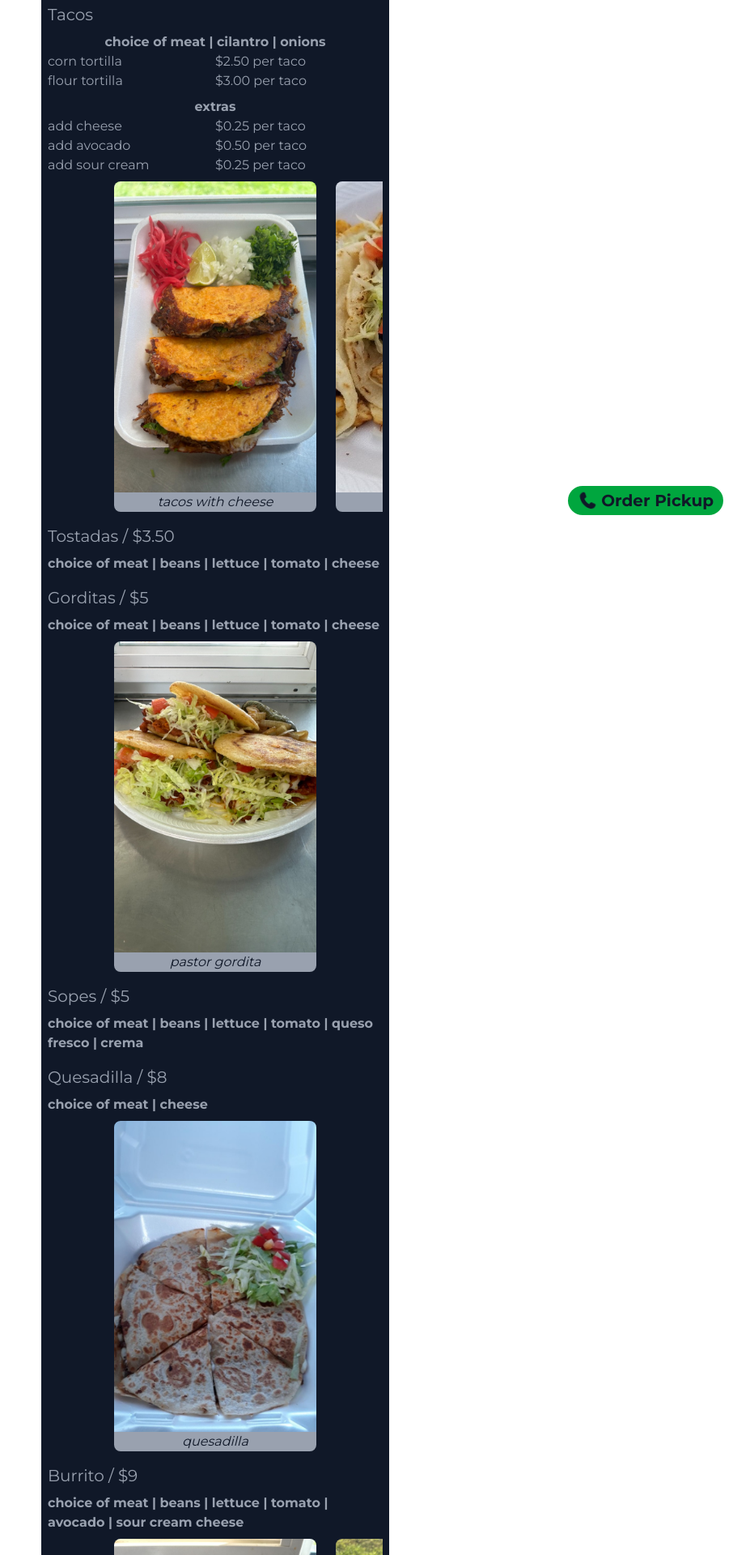
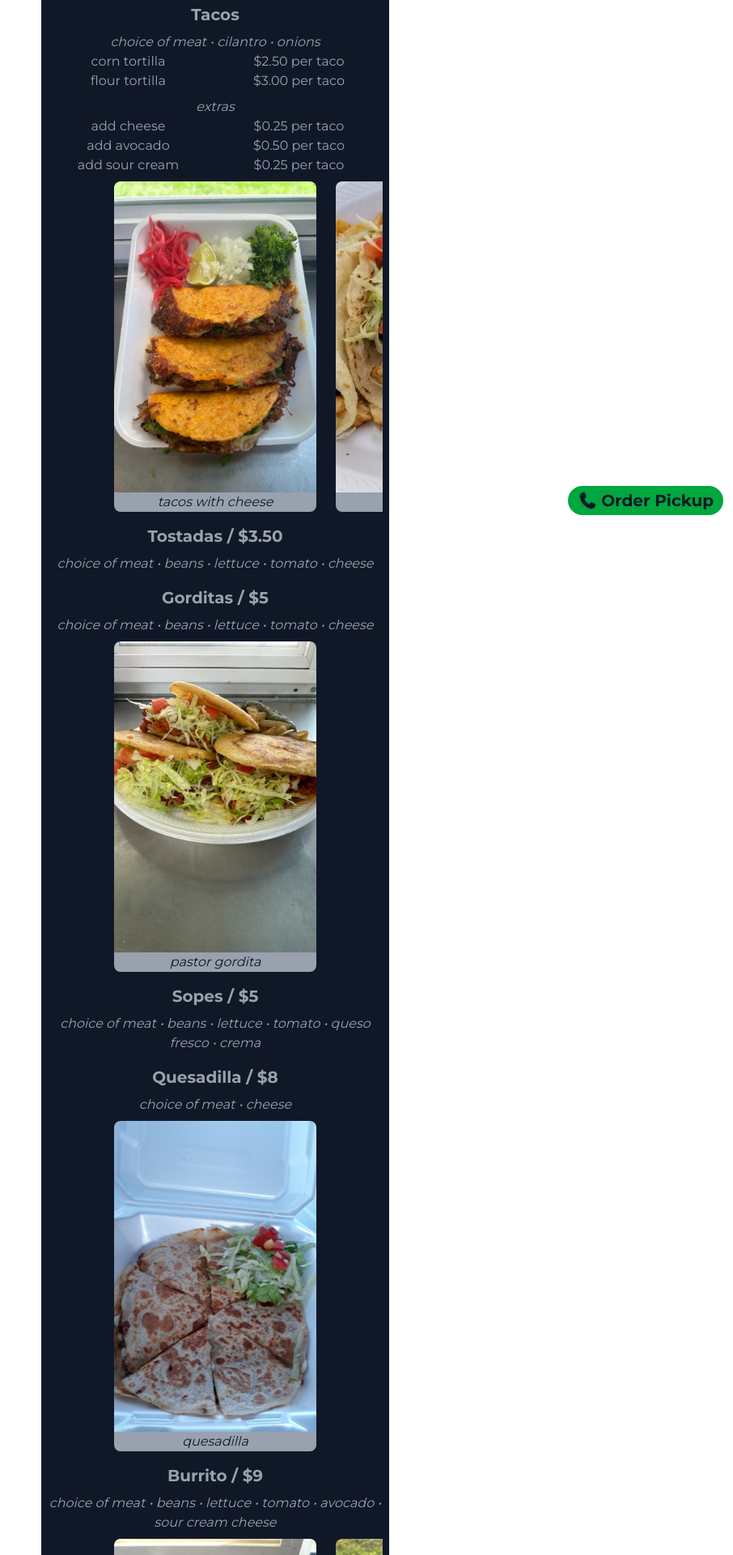
Before and after one commit to rhodesnoahd/sippys-tacos, a Next.js app: page / in a window 1280 px wide. Shown: the part 140-2060 px from the top of the page at 81% size, without its empty margins (374-1280 px from the left). Built offline with nearby package versions, Linux system fonts and the light colour scheme; a web font is replaced by a local one.

Commit message:
centered menu

```diff
--- a/app/page.tsx
+++ b/app/page.tsx
@@ -64,45 +64,49 @@ export default function Home() {
           <h2 className="text-3xl font-bold">Menu</h2>
           <ul className="flex flex-col gap-4">
             <div className="flex flex-col gap-2">
-              <li className="z-10 sticky top-0 w-full text-xl bg-gray-900">
+              <li className="z-10 sticky top-0 w-full text-center text-xl font-bold bg-gray-900">
                 Tacos
               </li>
               <table>
                 <tbody>
                   <tr>
-                    <th colSpan={2}>choice of meat | cilantro | onions</th>
+                    <th colSpan={2} className="font-normal italic">
+                      choice of meat &bull; cilantro &bull; onions
+                    </th>
                   </tr>
                   <tr>
-                    <td className="pr-2 w-1/2">corn tortilla</td>
-                    <td className="w-1/2">$2.50 per taco</td>
+                    <td className="pr-2 w-1/2 text-center">corn tortilla</td>
+                    <td className="w-1/2 text-center">$2.50 per taco</td>
                   </tr>
                   <tr>
-                    <td className="pr-2 w-1/2">flour tortilla</td>
-                    <td className="w-1/2">$3.00 per taco</td>
+                    <td className="pr-2 w-1/2 text-center">flour tortilla</td>
+                    <td className="w-1/2 text-center">$3.00 per taco</td>
                   </tr>
                 </tbody>
               </table>
               <table>
                 <tbody>
                   <tr>
-                    <th colSpan={2}>extras</th>
+                    <th colSpan={2} className="font-normal italic">
+                      extras
+                    </th>
                   </tr>
                   <tr>
-                    <td className="pr-2 w-1/2">add cheese</td>
-                    <td className="w-1/2">$0.25 per taco</td>
+                    <td className="pr-2 w-1/2 text-center">add cheese</td>
+                    <td className="w-1/2 text-center">$0.25 per taco</td>
                   </tr>
                   <tr>
-                    <td className="pr-2 w-1/2">add avocado</td>
-                    <td className="w-1/2">$0.50 per taco</td>
+                    <td className="pr-2 w-1/2 text-center">add avocado</td>
+                    <td className="w-1/2 text-center">$0.50 per taco</td>
                   </tr>
                   <tr>
-                    <td className="pr-2 w-1/2">add sour cream</td>
-                    <td className="w-1/2">$0.25 per taco</td>
+                    <td className="pr-2 w-1/2 text-center">add sour cream</td>
+                    <td className="w-1/2 text-center">$0.25 per taco</td>
                   </tr>
                 </tbody>
               </table>
               <div className="snap-x snap-mandatory flex flex-row gap-6 overflow-x-auto whitespace-nowrap">
-                <div className="ml-[180px] snap-center w-[250px]">
+                <div className="ml-[82px] snap-center w-[250px]">
                   <div className="relative h-96 rounded-t-lg overflow-hidden">
                     <Image
                       src="/img/download (2).jpg"
@@ -128,7 +132,7 @@ export default function Home() {
                     chicken tacos
                   </p>
                 </div>
-                <div className="mr-[180px] snap-center w-[250px]">
+                <div className="mr-[82px] snap-center w-[250px]">
                   <div className="relative h-96 rounded-t-lg overflow-hidden">
                     <Image
                       src="/img/download (7).jpg"
@@ -145,20 +149,22 @@ export default function Home() {
             </div>
 
             <div className="flex flex-col gap-2">
-              <li className="z-10 sticky top-0 w-full text-xl bg-gray-900">
+              <li className="z-10 sticky top-0 w-full text-center text-xl font-bold bg-gray-900">
                 Tostadas / $3.50
               </li>
-              <p className="font-bold">
-                choice of meat | beans | lettuce | tomato | cheese
+              <p className="text-center font-normal italic">
+                choice of meat &bull; beans &bull; lettuce &bull; tomato &bull;
+                cheese
               </p>
             </div>
 
             <div className="flex flex-col gap-2">
-              <li className="z-10 sticky top-0 w-full text-xl bg-gray-900">
+              <li className="z-10 sticky top-0 w-full text-center font-bold text-xl bg-gray-900">
                 Gorditas / $5
               </li>
-              <p className="font-bold">
-                choice of meat | beans | lettuce | tomato | cheese
+              <p className="text-center font-normal italic">
+                choice of meat &bull; beans &bull; lettuce &bull; tomato &bull;
+                cheese
               </p>
               <div className="m-auto gap-6 overflow-x-auto whitespace-nowrap">
                 <div className="w-[250px]">
@@ -178,19 +184,22 @@ export default function Home() {
             </div>
 
             <div className="flex flex-col gap-2">
-              <li className="z-10 sticky top-0 w-full text-xl bg-gray-900">
+              <li className="z-10 sticky top-0 w-full text-center font-bold text-xl bg-gray-900">
                 Sopes / $5
               </li>
-              <p className="font-bold">
-                choice of meat | beans | lettuce | tomato | queso fresco | crema
+              <p className="text-center font-normal italic">
+                choice of meat &bull; beans &bull; lettuce &bull; tomato &bull;
+                queso fresco &bull; crema
               </p>
             </div>
 
             <div className="flex flex-col gap-2">
-              <li className="z-10 sticky top-0 w-full text-xl bg-gray-900">
+              <li className="z-10 sticky top-0 w-full text-center font-bold text-xl bg-gray-900">
                 Quesadilla / $8
               </li>
-              <p className="font-bold">choice of meat | cheese</p>
+              <p className="text-center font-normal italic">
+                choice of meat &bull; cheese
+              </p>
               <div className="m-auto gap-6 overflow-x-auto whitespace-nowrap">
                 <div className="w-[250px]">
                   <div className="relative h-96 rounded-t-lg overflow-hidden">
@@ -209,15 +218,15 @@ export default function Home() {
             </div>
 
             <div className="flex flex-col gap-2">
-              <li className="z-10 sticky top-0 w-full text-xl bg-gray-900">
+              <li className="z-10 sticky top-0 w-full text-center font-bold text-xl bg-gray-900">
                 Burrito / $9
               </li>
-              <p className="font-bold">
-                choice of meat | beans | lettuce | tomato | avocado | sour cream
-                cheese
+              <p className="text-center font-normal italic">
+                choice of meat &bull; beans &bull; lettuce &bull; tomato &bull;
+                avocado &bull; sour cream cheese
               </p>
               <div className="snap-x snap-mandatory flex flex-row gap-6 overflow-x-auto whitespace-nowrap">
-                <div className="ml-[180px] snap-center w-[250px]">
+                <div className="ml-[82px] snap-center w-[250px]">
                   <div className="relative h-96 rounded-t-lg overflow-hidden">
                     <Image
                       src="/img/download (3).jpg"
@@ -230,7 +239,7 @@ export default function Home() {
                     chicken burrito
                   </p>
                 </div>
-                <div className="mr-[180px] snap-center w-[250px]">
+                <div className="mr-[82px] snap-center w-[250px]">
                   <div className="relative h-96 rounded-t-lg overflow-hidden">
                     <Image
                       src="/img/download (4).jpg"
@@ -247,11 +256,12 @@ export default function Home() {
             </div>
 
             <div className="flex flex-col gap-2">
-              <li className="z-10 sticky top-0 w-full text-xl bg-gray-900">
+              <li className="z-10 sticky top-0 w-full text-center font-bold text-xl bg-gray-900">
                 Cheeseburger / $8
               </li>
-              <p className="font-bold">
-                mayo | mustard | lettuce | tomato | pickles | onion | cheese
+              <p className="text-center font-normal italic">
+                mayo &bull; mustard &bull; lettuce &bull; tomato &bull; pickles
+                &bull; onion &bull; cheese
               </p>
               <div className="m-auto gap-6 overflow-x-auto whitespace-nowrap">
                 <div className="w-[250px]">
@@ -271,46 +281,47 @@ export default function Home() {
             </div>
 
             <div className="flex flex-col gap-2">
-              <li className="z-10 sticky top-0 w-full text-xl bg-gray-900">
+              <li className="z-10 sticky top-0 w-full text-center font-bold text-xl bg-gray-900">
                 Torta / $8
               </li>
-              <p className="font-bold">
-                choice of meat | beans | lettuce | tomato | avocado | mayo |
-                cheese
+              <p className="text-center font-normal italic">
+                choice of meat &bull; beans &bull; lettuce &bull; tomato &bull;
+                avocado &bull; mayo &bull; cheese
               </p>
-              <p className="font-bold">with fries $10</p>
+              <p className="text-center font-normal">with fries $10</p>
             </div>
 
             <div className="flex flex-col gap-2">
-              <li className="z-10 sticky top-0 w-full text-xl bg-gray-900">
+              <li className="z-10 sticky top-0 w-full text-center font-bold text-xl bg-gray-900">
                 Torta Cubana / $9
               </li>
-              <p className="font-bold">
-                beef fajita | ham | sausage | cheese | beans | lettuce | tomato
-                | mayo | avocado
+              <p className="text-center font-normal italic">
+                beef fajita &bull; ham &bull; sausage &bull; cheese &bull; beans
+                &bull; lettuce &bull; tomato &bull; mayo &bull; avocado
               </p>
-              <p className="font-bold">with fries $11</p>
+              <p className="text-center font-normal">with fries $11</p>
             </div>
 
             <div className="flex flex-col gap-2">
-              <li className="z-10 sticky top-0 w-full text-xl bg-gray-900">
+              <li className="z-10 sticky top-0 w-full text-center font-bold text-xl bg-gray-900">
                 Torta Campechana / $9
               </li>
-              <p className="font-bold">
-                bistec | chorizo | sausage | cheese | beans | lettuce | mayo |
-                avocado
+              <p className="text-center font-normal italic">
+                bistec &bull; chorizo &bull; sausage &bull; cheese &bull; beans
+                &bull; lettuce &bull; mayo &bull; avocado
               </p>
-              <p className="font-bold">with fries $11</p>
+              <p className="text-center font-normal">with fries $11</p>
             </div>
 
             <div className="flex flex-col gap-2">
-              <li className="z-10 sticky top-0 w-full text-xl bg-gray-900">
+              <li className="z-10 sticky top-0 w-full text-center font-bold text-xl bg-gray-900">
                 Torta Hawaiana
               </li>
-              <p className="font-bold">
-                al pastor | ham | cheese | pineapple | avocado
+              <p className="text-center font-normal italic">
+                al pastor &bull; ham &bull; cheese &bull; pineapple &bull;
+                avocado
               </p>
-              <p className="font-bold">with fries $11</p>
+              <p className="text-center font-normal">with fries $11</p>
             </div>
           </ul>
         </section>
```
